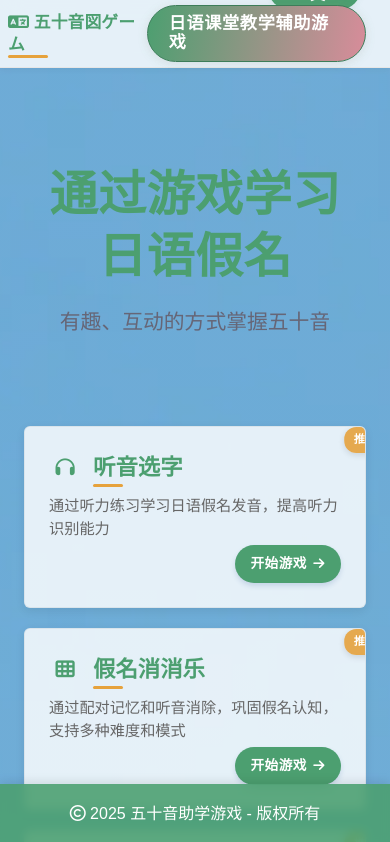
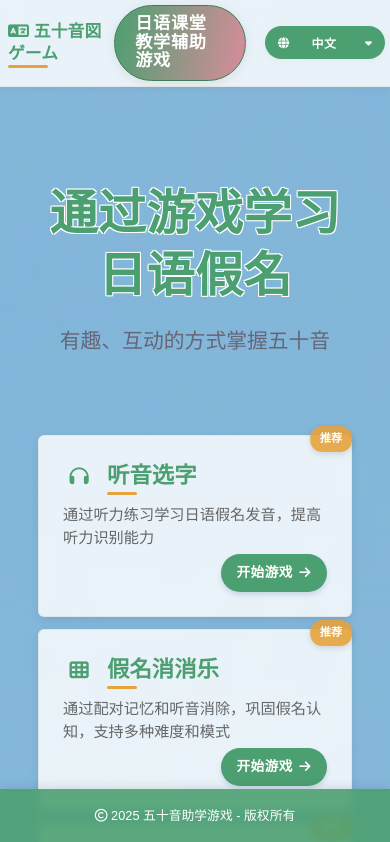
Before and after one commit to Xcfcdl/gojyuonGames, a plain HTML site: page index.html in a window 390 px wide. Shown: the top 842 px of the page. Drawn offline with Linux system fonts and the light colour scheme.

Commit message:
feat(UI): 全面优化响应式布局，细化各断点样式并增强交互细节

```diff
--- a/assets/css/style.css
+++ b/assets/css/style.css
@@ -38,7 +38,7 @@ body {
     padding: 0;
     min-height: 100vh;
     background-image:
-        linear-gradient(to bottom, rgba(244, 241, 234, 0.35), rgba(244, 241, 234, 0.35)),
+        linear-gradient(to bottom, rgba(244, 241, 234, 0.45), rgba(244, 241, 234, 0.45)),
         url('../image/background.webp');
     background-size: cover;
     background-position: center;
@@ -235,21 +235,194 @@ main {
     margin: 0 auto;
 }
 
-@media (max-width: 1200px) {
+/* 大屏幕设备 (1200px以上) */
+.games-grid {
+    display: grid;
+    grid-template-columns: repeat(4, 1fr);
+    gap: 1.25rem;
+    padding: 1.5rem 0;
+    max-width: 1200px;
+    margin: 0 auto;
+}
+
+/* 平板电脑和小型笔记本 (768px - 1199px) */
+@media (max-width: 1199px) {
     .games-grid {
         grid-template-columns: repeat(3, 1fr);
+        gap: 1rem;
+        padding: 1.25rem;
+        max-width: 960px;
+    }
+
+    .game-card-content {
+        padding: 1.25rem;
+    }
+
+    .game-card h2 {
+        font-size: 1.2rem;
+    }
+
+    .game-card p {
+        font-size: 0.9rem;
+    }
+
+    .start-button {
+        font-size: 0.8rem;
+        padding: 0.4rem 0.9rem;
     }
 }
 
-@media (max-width: 900px) {
+/* 平板电脑竖屏和大型手机 (576px - 767px) */
+@media (max-width: 767px) {
     .games-grid {
         grid-template-columns: repeat(2, 1fr);
+        gap: 0.875rem;
+        padding: 1rem;
+        max-width: 720px;
+    }
+
+    .game-card-content {
+        padding: 1rem;
+        min-height: 160px;
+    }
+
+    .game-card h2 {
+        font-size: 1.1rem;
+    }
+
+    .game-card p {
+        font-size: 0.85rem;
+        margin-bottom: 2.25rem;
+    }
+
+    .game-card-badge {
+        font-size: 0.65rem;
+        padding: 3px 8px;
+    }
+
+    .start-button {
+        bottom: 1rem;
+        right: 1rem;
+        min-width: 90px;
+    }
+
+    .lang-dropdown-btn {
+        min-width: 100px;
+        padding: 0.4rem 0.7rem;
     }
 }
 
-@media (max-width: 600px) {
+/* 手机设备 (575px以下) */
+@media (max-width: 575px) {
+    /* 整体页面布局调整 */
+    .container {
+        padding: 0 0.75rem;
+    }
+
+    .section-title {
+        font-size: 1.5rem;
+        margin-bottom: 1rem;
+    }
+
+    .section-subtitle {
+        font-size: 0.9rem;
+        margin-bottom: 1.25rem;
+    }
+
+    /* 导航栏调整 */
+    .navbar {
+        padding: 0.5rem 0.75rem;
+    }
+
+    .navbar-brand {
+        font-size: 1.2rem;
+    }
+
+    /* 游戏网格调整 */
     .games-grid {
         grid-template-columns: 1fr;
+        gap: 0.75rem;
+        padding: 0.875rem;
+    }
+
+    /* 游戏卡片调整 */
+    .game-card-content {
+        padding: 1rem;
+        min-height: 150px;
+    }
+
+    .game-card h2 {
+        font-size: 1rem;
+    }
+
+    .game-card p {
+        font-size: 0.8rem;
+        margin-bottom: 2rem;
+        -webkit-line-clamp: 2;
+    }
+
+    .game-card-badge {
+        font-size: 0.6rem;
+        padding: 2px 6px;
+    }
+
+    .start-button {
+        font-size: 0.75rem;
+        padding: 0.35rem 0.8rem;
+        min-width: 80px;
+    }
+
+    .game-card-icon {
+        width: 1.5rem;
+        height: 1.5rem;
+        font-size: 1rem;
+        margin-right: 0.5rem;
+    }
+
+    /* 调整语言切换按钮在移动端的样式 */
+    @media (max-width: 575px) {
+        button.lang-dropdown-btn,
+        .lang-dropdown-btn.start-button {
+            min-width: 90px !important;
+            padding: 0.35rem 0.6rem !important;
+            font-size: 0.75rem !important;
+            position: relative !important;
+            bottom: auto !important;
+            right: auto !important;
+        }
+
+        button.lang-dropdown-btn i,
+        .lang-dropdown-btn.start-button i {
+            font-size: 0.7rem !important;
+        }
+    }
+
+    /* 页脚调整 */
+    footer {
+        padding: 1rem 0;
+        font-size: 0.8rem;
+    }
+}
+
+/* 极小屏幕设备 (375px以下) */
+@media (max-width: 375px) {
+    .game-card-content {
+        min-height: 140px;
+    }
+
+    .game-card h2 {
+        font-size: 0.95rem;
+    }
+
+    .game-card p {
+        font-size: 0.75rem;
+        -webkit-line-clamp: 2;
+    }
+
+    .start-button {
+        font-size: 0.7rem;
+        padding: 0.3rem 0.7rem;
+        min-width: 70px;
     }
 }
 
@@ -259,9 +432,13 @@ main {
     border-radius: var(--border-radius-sm);
     box-shadow: 0 3px 10px rgba(0, 0, 0, 0.08);
     transition: var(--transition);
-    overflow: hidden;
     position: relative;
     border: 1px solid rgba(0, 0, 0, 0.05);
+}
+
+.game-card-content {
+    overflow: hidden;
+    border-radius: var(--border-radius-sm);
 }
 
 .game-card:hover {
@@ -329,10 +506,10 @@ main {
     -webkit-box-orient: vertical;
 }
 
+/* 通用按钮样式 */
 .start-button {
     display: inline-flex;
     align-items: center;
-    justify-content: center;
     background-color: var(--primary-color);
     color: var(--white);
     padding: 0.5rem 1rem;
@@ -340,14 +517,88 @@ main {
     font-weight: 600;
     font-size: 0.85rem;
     letter-spacing: 0.5px;
-    transition: var(--transition);
+    transition: all 0.3s ease;
     box-shadow: 0 3px 5px rgba(74, 111, 165, 0.2);
+    overflow: hidden;
+    z-index: 1;
+    text-decoration: none;
+    border: none;
+}
+
+.start-button:hover {
+    transform: translateY(-2px);
+    box-shadow: 0 5px 8px rgba(74, 111, 165, 0.3);
+}
+
+.start-button:active {
+    transform: translateY(0);
+    box-shadow: 0 2px 4px rgba(74, 111, 165, 0.2);
+}
+
+/* 游戏卡片中的按钮特定样式 */
+.game-card .start-button {
     position: absolute;
     bottom: 1.5rem;
     right: 1.5rem;
-    overflow: hidden;
-    z-index: 1;
+    justify-content: center;
     min-width: 100px;
+    background-color: var(--primary-color);
+}
+
+.game-card .start-button:hover {
+    background-color: var(--primary-color-dark, #0056b3);
+    transform: translateY(-2px);
+}
+
+.game-card .start-button:active {
+    transform: translateY(0);
+}
+
+/* 语言切换按钮特定样式 - 使用更高优先级选择器 */
+button.lang-dropdown-btn,
+.lang-dropdown-btn.start-button {
+    position: relative !important;
+    justify-content: space-between !important;
+    min-width: 120px !important;
+    padding: 0.5rem 0.8rem !important;
+    background-color: var(--primary-color) !important;
+    border: none !important;
+    cursor: pointer !important;
+    bottom: auto !important;
+    right: auto !important;
+    transform: none !important;
+}
+
+button.lang-dropdown-btn:hover,
+.lang-dropdown-btn.start-button:hover {
+    background-color: var(--primary-color-dark, #0056b3) !important;
+    transform: none !important;
+    box-shadow: 0 3px 5px rgba(74, 111, 165, 0.2) !important;
+}
+
+button.lang-dropdown-btn:active,
+.lang-dropdown-btn.start-button:active {
+    transform: none !important;
+    background-color: var(--primary-color-darker, #004085) !important;
+}
+
+/* 确保语言切换按钮的图标样式正确 */
+button.lang-dropdown-btn i:last-child,
+.lang-dropdown-btn.start-button i:last-child {
+    margin-left: 0.3rem !important;
+}
+
+button.lang-dropdown-btn i:first-child,
+.lang-dropdown-btn.start-button i:first-child {
+    margin-right: 0.3rem !important;
+}
+
+.lang-dropdown-btn i:last-child {
+    margin-left: 0.3rem;
+}
+
+.lang-dropdown-btn i:first-child {
+    margin-right: 0.3rem;
 }
 
 .start-button span {
@@ -404,6 +655,11 @@ footer {
     color: var(--primary-color);
     margin-bottom: 1rem;
     letter-spacing: 0.5px;
+    text-shadow:
+        -1px -1px 0 #fff,
+        1px -1px 0 #fff,
+        -1px 1px 0 #fff,
+        1px 1px 0 #fff;
 }
 
 .hero-section p {
@@ -415,8 +671,8 @@ footer {
 
 .game-card-badge {
     position: absolute;
-    top: 0px;
-    right: 0;
+    top: -10px;
+    right: 20px;
     transform: translateX(50%);
     background-color: var(--secondary-color-t);
     color: white;
@@ -426,6 +682,7 @@ footer {
     font-weight: 600;
     box-shadow: 0 2px 6px rgba(0, 0, 0, 0.12);
     z-index: 3;
+    white-space: nowrap;
 }
 
 /* 为不同状态的徽章添加不同的颜色 */
@@ -434,7 +691,7 @@ footer {
 }
 
 .game-card.pending .game-card-badge {
-    background-color: var(--warning-color, #ffc107);
+    background-color: var(--secondary-color-t, #ffc107);
     color: #333;
 }
 
```
